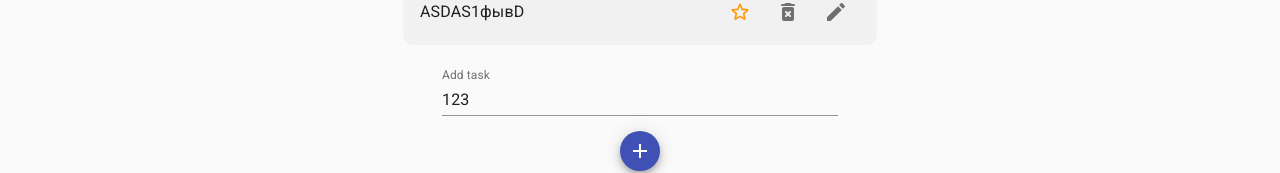
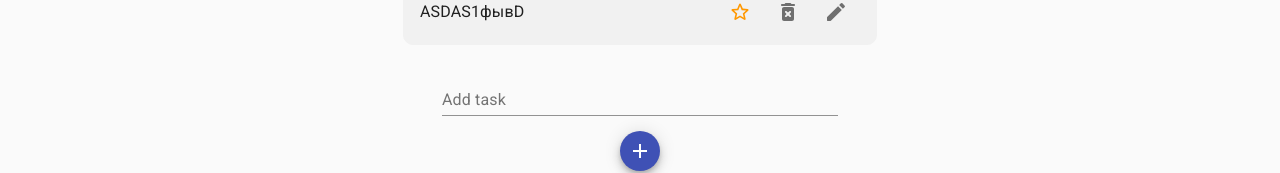
Before and after one commit to Ivanov13sv/todo, a React (Create React App) app: page / in a window 1280 px wide. Shown: the part 506-679 px from the top of the page. Built offline with nearby package versions, Linux system fonts and the light colour scheme.

Commit message:
code optimization

```diff
--- a/src/components/Pages/Task-manager/TaskManager.js
+++ b/src/components/Pages/Task-manager/TaskManager.js
@@ -1,14 +1,10 @@
 import React, { useState } from 'react';
 import { Container } from '@material-ui/core'
-import useStyles from '../../../styles';
 import TaskList from './TasksList/TasksList'
-import TaskAddForm from './TasksList/TaskAddForm/TaskAddForm'
 
 
 
 function TaskManager() {
-
-    const { count__posts } = useStyles();
 
     const [itemsList, setItemsList] = useState([
         { id: 1, text: 'I\'m learning Material UI', important: false },
@@ -18,8 +14,7 @@ function TaskManager() {
         { id: 5, text: 'ASDAS1фывD', important: false },
     ]);
 
-    const [value, setValue] = useState('123');
-
+    const [value, setValue] = useState('');
 
     const createPost = (newPost) => {
         setItemsList([
@@ -36,11 +31,6 @@ function TaskManager() {
         setItemsList([...itemsList.filter(item => item.id !== post.id)])
         setValue(post.text)
     }
-
-
-
-
-
 
     const onToggleImportant = (id) => {
         const index = itemsList.findIndex(item => item.id === id);
--- a/src/components/Pages/Task-manager/TasksList/TaskListItem/TaskListItem.js
+++ b/src/components/Pages/Task-manager/TasksList/TaskListItem/TaskListItem.js
@@ -6,10 +6,7 @@ import StarBorderRoundedIcon from '@material-ui/icons/StarBorderRounded';
 import CreateRoundedIcon from '@material-ui/icons/CreateRounded';
 
 
-
-
-
-const PostListItemCopy = ({ text, removePost, post, onToggleImportant, important, findItem, editTask,setValue }) => {
+const PostListItemCopy = ({removePost, post, onToggleImportant, important, editTask }) => {
 
     let { icon__star, post__item } = useStyles();
 
@@ -18,14 +15,9 @@ const PostListItemCopy = ({ text, removePost, post, onToggleImportant, important
         post__item += ` important`;
     }
 
-    // const edit = () =>{
-    //     setValue(text);
-    //     editTask(post)
-    // }
-
     return (
         <ListItem className={post__item} >
-            <ListItemText primary={text} />
+            <ListItemText primary={post.text} />
             <IconButton onClick={() => onToggleImportant(post.id)} className={icon__star} >
                 <StarBorderRoundedIcon />
             </IconButton>
--- a/src/components/Pages/Task-manager/TasksList/TasksList.js
+++ b/src/components/Pages/Task-manager/TasksList/TasksList.js
@@ -4,11 +4,11 @@ import TaskListItem from './TaskListItem/TaskListItem';
 import useStyles from '../../../../styles';
 import TaskAddForm from './TaskAddForm/TaskAddForm'
 
-const TasksList = ({ posts, removePost, onToggleImportant, findItem, editTask, setValue, value, create  }) => {
+const TasksList = ({ posts, removePost, onToggleImportant, editTask, setValue, value, create  }) => {
 
     const { tasks, no__tasks } = useStyles();
     const itemsArray = posts.map(post => {
-        return <TaskListItem setValue={setValue} editTask={editTask} findItem={findItem} onToggleImportant={onToggleImportant} important={post.important} removePost={removePost} key={post.id} text={post.text} post={post} />
+        return <TaskListItem setValue={setValue} editTask={editTask} onToggleImportant={onToggleImportant} important={post.important} removePost={removePost} key={post.id} text={post.text} post={post} />
     })
 
     return (
```
Also changed, not shown: src/components/Pages/Task-manager/TasksList/TaskAddForm/TaskAddForm.js (+3 -29 lines).
